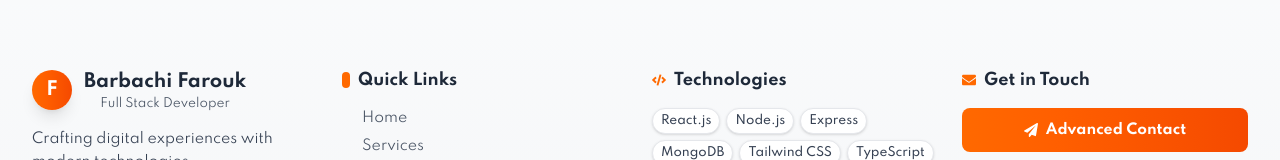
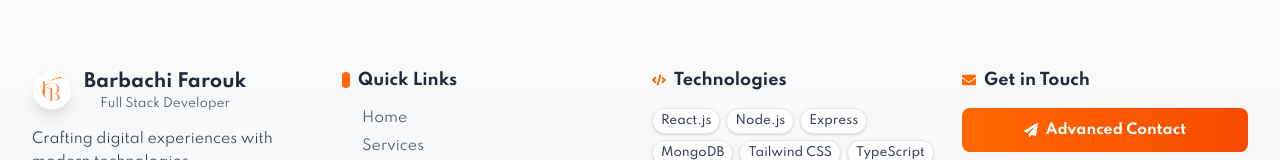
Before and after one commit to GeniusTrap/portfolio-barbachi-farouk, a React (Vite) app in the folder frontend/: page / in a window 1280 px wide. Shown: the part 4661-4821 px from the top of the page. Built offline with nearby package versions, Linux system fonts and the light colour scheme; no server answers.

Commit message:
🎨 Brand consistency: replace orange F circle with custom logo in footer

```diff
--- a/frontend/src/components/Footer.jsx
+++ b/frontend/src/components/Footer.jsx
@@ -3,6 +3,7 @@ import { FaGithub, FaLinkedin, FaInstagram, FaEnvelope, FaHeart, FaCode, FaUser,
 import axios from 'axios';
 import { backendUrl } from '../App';
 import emailjs from '@emailjs/browser';
+import { assets } from '../assets/assets';
 
 const Footer = () => {
   const [email, setEmail] = useState('');
@@ -256,9 +257,13 @@ const Footer = () => {
                     onClick={(e) => handleSmoothScroll(e, 'home')}
                     className="flex items-center group focus:outline-none"
                   >
-                    <div className="w-10 h-10 rounded-full bg-gradient-to-r from-orange-500 to-orange-600 flex items-center justify-center text-white font-bold text-lg shadow-lg transition-all duration-300 group-hover:scale-110 group-hover:rotate-12">
-                      F
-                    </div>
+                    <div className="w-10 h-10 rounded-full flex items-center justify-center bg-white shadow-lg border border-gray-100 transition-all duration-300 group-hover:scale-110 group-hover:rotate-12">
+  <img
+    src={assets.logo_f}
+    alt="F Logo"
+    className="h-7 w-7"
+  />
+</div>
                     <div className="ml-3">
                       <h3 className="text-lg font-bold text-gray-800 group-hover:text-orange-600 transition-colors duration-300">
                         Barbachi Farouk
```
